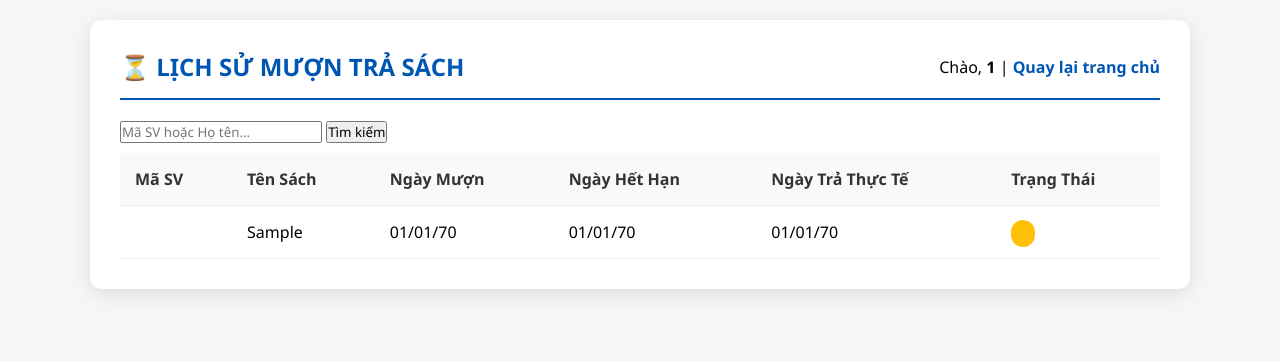
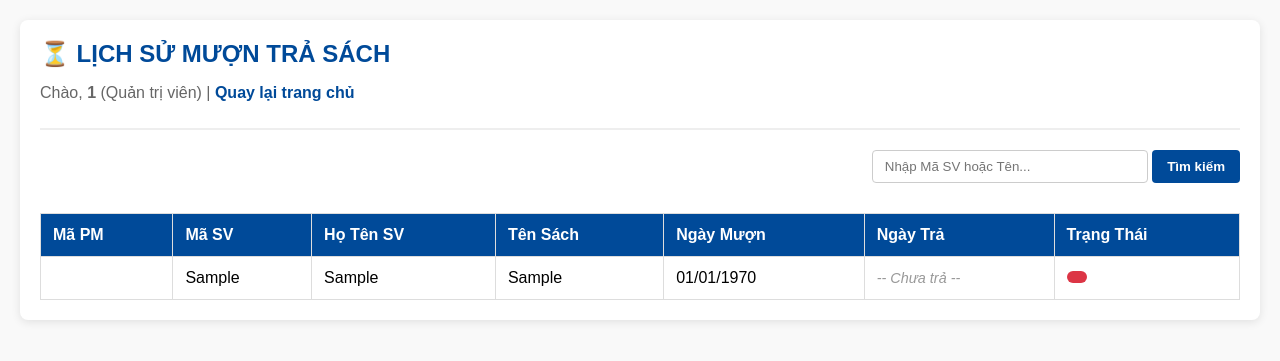
Before and after one commit to phamthithuhuyen1903/web_project_QLy_Thuvien, a PHP site: page /lsmt_process.php in a window 1280 px wide. Shown: the top 361 px of the page. Run offline with PHP 8.4, Linux system fonts and the light colour scheme; the visitor is signed in with stand-in values (Sample User, id 1); tables that the repository leaves empty or names only in its code hold one stand-in row (values such as "Sample post"); data that the repository does not hold is empty.

Commit message:
21h-23/12/2005

```diff
--- a/CSS/lsmt.css
+++ b/CSS/lsmt.css
@@ -1,90 +1,91 @@
-* {
-    margin: 0;
-    padding: 0;
-    box-sizing: border-box;
-    font-family: 'Segoe UI', Arial, sans-serif;
-}
+/* --- Css/lsmt.css --- */
 
 body {
-    background-color: #f4f7f6;
+    font-family: Arial, sans-serif;
+    background-color: #f9f9f9;
+    margin: 0;
     padding: 20px;
 }
 
 .container {
-    max-width: 1100px;
+    max-width: 1200px;
     margin: 0 auto;
-    background: #fff;
-    padding: 30px;
-    border-radius: 12px;
-    box-shadow: 0 5px 20px rgba(0,0,0,0.1);
+    background: white;
+    padding: 20px;
+    border-radius: 8px;
+    box-shadow: 0 2px 10px rgba(0,0,0,0.1);
 }
 
 header {
-    border-bottom: 2px solid #0056b3;
-    padding-bottom: 15px;
+    border-bottom: 2px solid #eee;
     margin-bottom: 20px;
-    display: flex;
-    justify-content: space-between;
-    align-items: center;
+    padding-bottom: 10px;
 }
 
-header h2 { color: #0056b3; }
-
-/* --- PHẦN MỚI: Thanh tìm kiếm dành cho Admin --- */
-.search-box {
-    margin-bottom: 25px;
-    display: flex;
-    justify-content: flex-end; /* Đẩy thanh tìm kiếm sang phải */
+header h2 {
+    color: #004a99;
+    margin: 0 0 10px 0;
 }
 
-.search-form {
-    display: flex;
-    gap: 10px;
-    align-items: center;
+header p {
+    color: #666;
 }
 
-.search-form input {
-    padding: 10px 15px;
-    border: 1px solid #ddd;
-    border-radius: 8px;
-    width: 280px;
-    outline: none;
-    transition: 0.3s;
+header a {
+    color: #004a99;
+    font-weight: bold;
+    text-decoration: none;
 }
 
-.search-form input:focus {
-    border-color: #0056b3;
-    box-shadow: 0 0 5px rgba(0, 86, 179, 0.2);
+header a:hover {
+    text-decoration: underline;
 }
 
-.btn-search {
-    padding: 10px 20px;
-    background-color: #0056b3;
+/* --- Style cho thanh tìm kiếm (Admin) --- */
+.search-bar {
+    margin: 20px 0;
+    text-align: right;
+    display: flex;
+    justify-content: flex-end;
+    align-items: center;
+    gap: 10px;
+}
+
+.search-bar input {
+    padding: 8px 12px;
+    width: 250px;
+    border: 1px solid #ccc;
+    border-radius: 4px;
+}
+
+.search-bar button {
+    padding: 9px 15px;
+    background: #004a99;
     color: white;
     border: none;
-    border-radius: 8px;
+    border-radius: 4px;
+    cursor: pointer;
     font-weight: bold;
-    cursor: pointer;
-    transition: 0.3s;
 }
 
-.btn-search:hover {
-    background-color: #004494;
+.search-bar button:hover {
+    background: #003377;
 }
 
 .btn-clear {
-    font-size: 13px;
-    color: #666;
+    color: #dc3545;
     text-decoration: none;
-    margin-left: 5px;
+    font-size: 0.9em;
 }
 
 .btn-clear:hover {
-    color: #333;
     text-decoration: underline;
 }
 
-.table-responsive { overflow-x: auto; }
+/* --- Style cho Bảng dữ liệu --- */
+.table-responsive {
+    overflow-x: auto;
+}
 
 table {
     width: 100%;
@@ -93,36 +94,50 @@ table {
 }
 
 th, td {
-    padding: 15px;
+    border: 1px solid #ddd;
+    padding: 12px;
     text-align: left;
-    border-bottom: 1px solid #eee;
 }
 
 th {
-    background-color: #f8f9fa;
-    color: #333;
-    font-weight: 600;
+    background-color: #004a99;
+    color: white;
+    white-space: nowrap;
 }
 
-tr:hover { background-color: #fcfcfc; }
-
-/* Trạng thái */
-.badge {
-    padding: 5px 12px;
-    border-radius: 20px;
-    font-size: 12px;
-    font-weight: bold;
-    color: white;
+tr:nth-child(even) {
+    background-color: #f2f2f2;
 }
 
-.bg-success { background-color: #28a745; } /* Đã trả */
-.bg-warning { background-color: #ffc107; color: #333; } /* Chưa trả */
+tr:hover {
+    background-color: #e9ecef;
+}
+
+/* --- Style cho Trạng thái (Badge) --- */
+.badge {
+    padding: 6px 10px;
+    border-radius: 12px;
+    color: white;
+    font-weight: bold;
+    font-size: 0.85em;
+    display: inline-block;
+}
+
+.bg-success {
+    background-color: #28a745; /* Màu xanh lá: Đã trả */
+}
+
+.bg-warning {
+    background-color: #ffc107; /* Màu vàng: Đang mượn */
+    color: #333;
+}
+
+.bg-danger {
+    background-color: #dc3545; /* Màu đỏ: Quá hạn/Lỗi */
+}
 
 .not-returned {
-    color: #dc3545;
+    color: #999;
     font-style: italic;
-    font-size: 13px;
+    font-size: 0.9em;
 }
-
-a { color: #0056b3; text-decoration: none; font-weight: bold; }
-a:hover { text-decoration: underline; }
--- a/LOGOUT.PHP
+++ b/LOGOUT.PHP
@@ -3,6 +3,6 @@
 session_start();
 session_unset();
 session_destroy();
-header("Location: LOGIN.html");
+header("Location: LOGIN.HTML");
 exit();
 ?>
--- a/db_connect.php
+++ b/db_connect.php
@@ -1,7 +1,7 @@
 <?php
 // db_connect.php dùng cho MySQL (phpMyAdmin)
 $host = "localhost";
-$dbname = "phanquyen"; // Tên database viết thường như trong ảnh phpMyAdmin
+$dbname = "demo_quanlythuvien"; // Tên database viết thường như trong phpMyAdmin
 $username = "root";    // Mặc định của XAMPP
 $password = "";        // Mặc định của XAMPP để trống
 
--- a/lsmt_view.php
+++ b/lsmt_view.php
@@ -2,6 +2,7 @@
 <html lang="vi">
 <head>
     <meta charset="UTF-8">
+    <meta name="viewport" content="width=device-width, initial-scale=1.0">
     <title>Lịch sử mượn trả</title>
     <link rel="stylesheet" href="Css/lsmt.css">
 </head>
@@ -9,14 +10,19 @@
     <div class="container">
         <header>
             <h2>⏳ LỊCH SỬ MƯỢN TRẢ SÁCH</h2>
-            <p>Chào, <strong><?php echo $_SESSION['name']; ?></strong> | <a href="TRANGCHU.PHP">Quay lại trang chủ</a></p>
+            <p>
+                Chào, <strong><?php echo htmlspecialchars($_SESSION['name']); ?></strong>
+                (<?php echo ($_SESSION['role'] == 'admin') ? 'Quản trị viên' : 'Sinh viên'; ?>) |
+                <a href="TRANGCHU.PHP">Quay lại trang chủ</a>
+            </p>
         </header>
 
-        <?php if ($_SESSION['role'] == 'admin'): ?>
+        <?php if (isset($_SESSION['role']) && $_SESSION['role'] == 'admin'): ?>
         <div class="search-bar">
-            <form action="lsmt_process.php" method="GET">
-                <input type="text" name="search" placeholder="Mã SV hoặc Họ tên..." value="<?php echo htmlspecialchars($search); ?>">
+            <form action="" method="GET">
+                <input type="text" name="search" placeholder="Nhập Mã SV hoặc Tên..." value="<?php echo htmlspecialchars($search); ?>">
                 <button type="submit">Tìm kiếm</button>
+
                 <?php if (!empty($search)): ?>
                     <a href="lsmt_process.php" class="btn-clear">Xóa lọc</a>
                 <?php endif; ?>
@@ -28,38 +34,68 @@
             <table>
                 <thead>
                     <tr>
+                        <th>Mã PM</th>
                         <th>Mã SV</th>
+
+                        <?php if ($_SESSION['role'] == 'admin'): ?>
+                            <th>Họ Tên SV</th>
+                        <?php endif; ?>
+
                         <th>Tên Sách</th>
                         <th>Ngày Mượn</th>
-                        <th>Ngày Hết Hạn</th>
-                        <th>Ngày Trả Thực Tế</th>
+                        <th>Ngày Trả</th>
                         <th>Trạng Thái</th>
                     </tr>
                 </thead>
                 <tbody>
-                    <?php if (count($data) > 0): ?>
+                    <?php if (isset($data) && count($data) > 0): ?>
                         <?php foreach ($data as $row): ?>
                         <tr>
-                            <td><?php echo $row['MASV']; ?></td>
-                            <td><?php echo $row['TENSACH'] ?? $row['MASACH']; ?></td>
-                            <td><?php echo date('d/m/y', strtotime($row['NGAYMUON'])); ?></td>
-                            <td><?php echo date('d/m/y', strtotime($row['NGAYHETHAN'])); ?></td>
+                            <td><?php echo htmlspecialchars($row['ma_pm']); ?></td>
+                            <td><?php echo htmlspecialchars($row['ma_sv']); ?></td>
+
+                            <?php if ($_SESSION['role'] == 'admin'): ?>
+                                <td><?php echo htmlspecialchars($row['ho_ten'] ?? 'N/A'); ?></td>
+                            <?php endif; ?>
+
+                            <td><?php echo htmlspecialchars($row['ten_sach'] ?? $row['ma_sach']); ?></td>
+                            <td><?php echo date('d/m/Y', strtotime($row['ngay_muon'])); ?></td>
+
                             <td>
                                 <?php
-                                    echo ($row['NGAYTRATHUCTE'] != '0000-00-00')
-                                    ? date('d/m/y', strtotime($row['NGAYTRATHUCTE']))
-                                    : '<span class="not-returned">Chưa trả</span>';
+                                    if ($row['ngay_tra'] == '0000-00-00' || $row['ngay_tra'] == null) {
+                                        echo '<span class="not-returned">-- Chưa trả --</span>';
+                                    } else {
+                                        echo date('d/m/Y', strtotime($row['ngay_tra']));
+                                    }
                                 ?>
                             </td>
+
                             <td>
-                                <span class="badge <?php echo ($row['TRANGTHAI'] == 'ĐÃ TRẢ') ? 'bg-success' : 'bg-warning'; ?>">
-                                    <?php echo $row['TRANGTHAI']; ?>
+                                <?php
+                                    $statusClass = '';
+                                    $statusText = $row['tinh_trang'];
+
+                                    if (stripos($statusText, 'Đã trả') !== false) {
+                                        $statusClass = 'bg-success';
+                                    } elseif (stripos($statusText, 'Đang mượn') !== false) {
+                                        $statusClass = 'bg-warning';
+                                    } else {
+                                        $statusClass = 'bg-danger';
+                                    }
+                                ?>
+                                <span class="badge <?php echo $statusClass; ?>">
+                                    <?php echo htmlspecialchars($statusText); ?>
                                 </span>
                             </td>
                         </tr>
                         <?php endforeach; ?>
                     <?php else: ?>
-                        <tr><td colspan="6">Không có dữ liệu lịch sử.</td></tr>
+                        <tr>
+                            <td colspan="8" style="text-align: center; padding: 20px; color: #666;">
+                                Không tìm thấy dữ liệu phiếu mượn nào phù hợp.
+                            </td>
+                        </tr>
                     <?php endif; ?>
                 </tbody>
             </table>
```
Also changed, not shown: LOGIN.HTML (+9 -3 lines), login_process.php (+60 -25 lines), lsmt_process.php (+27 -22 lines).
